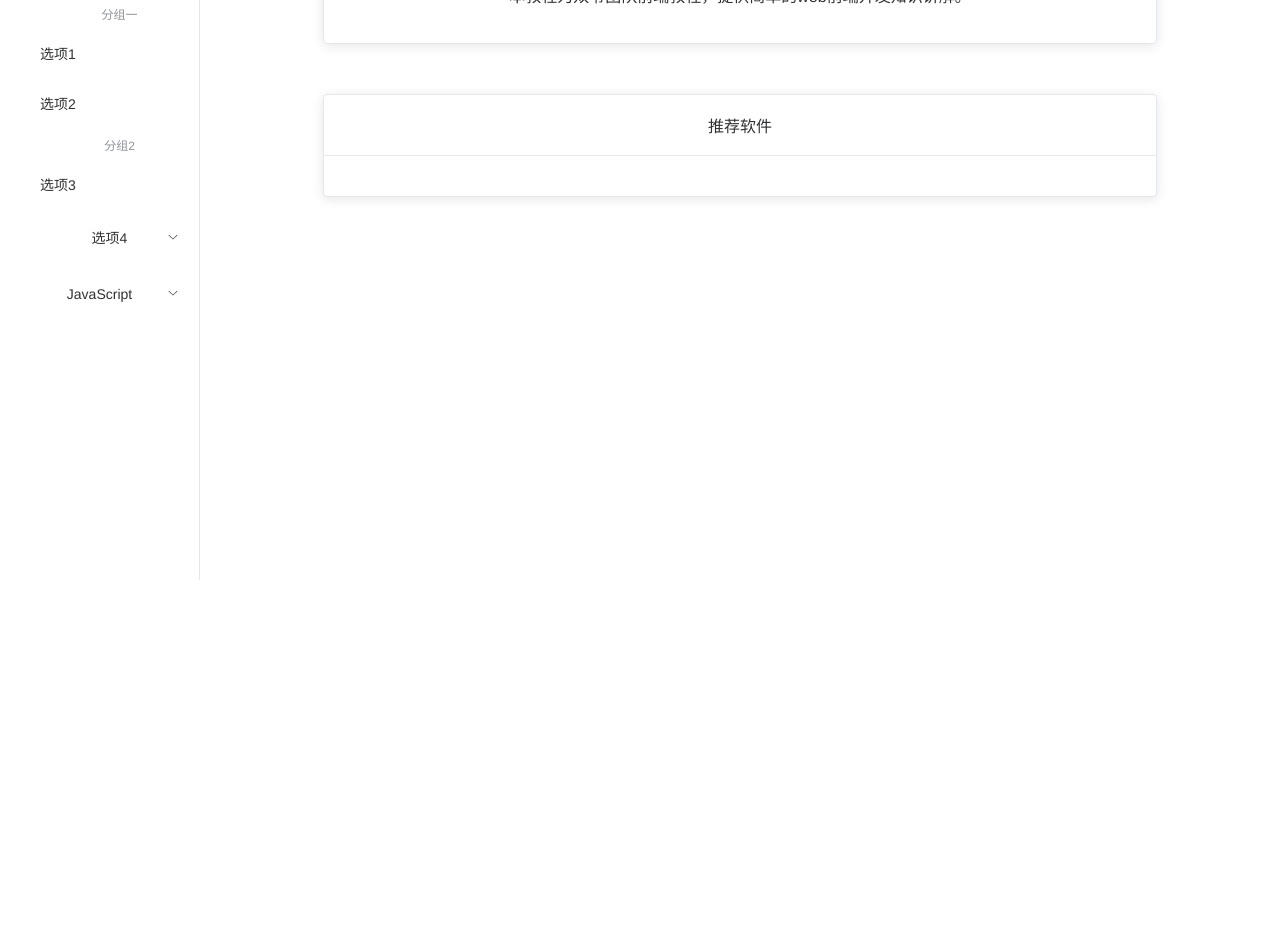
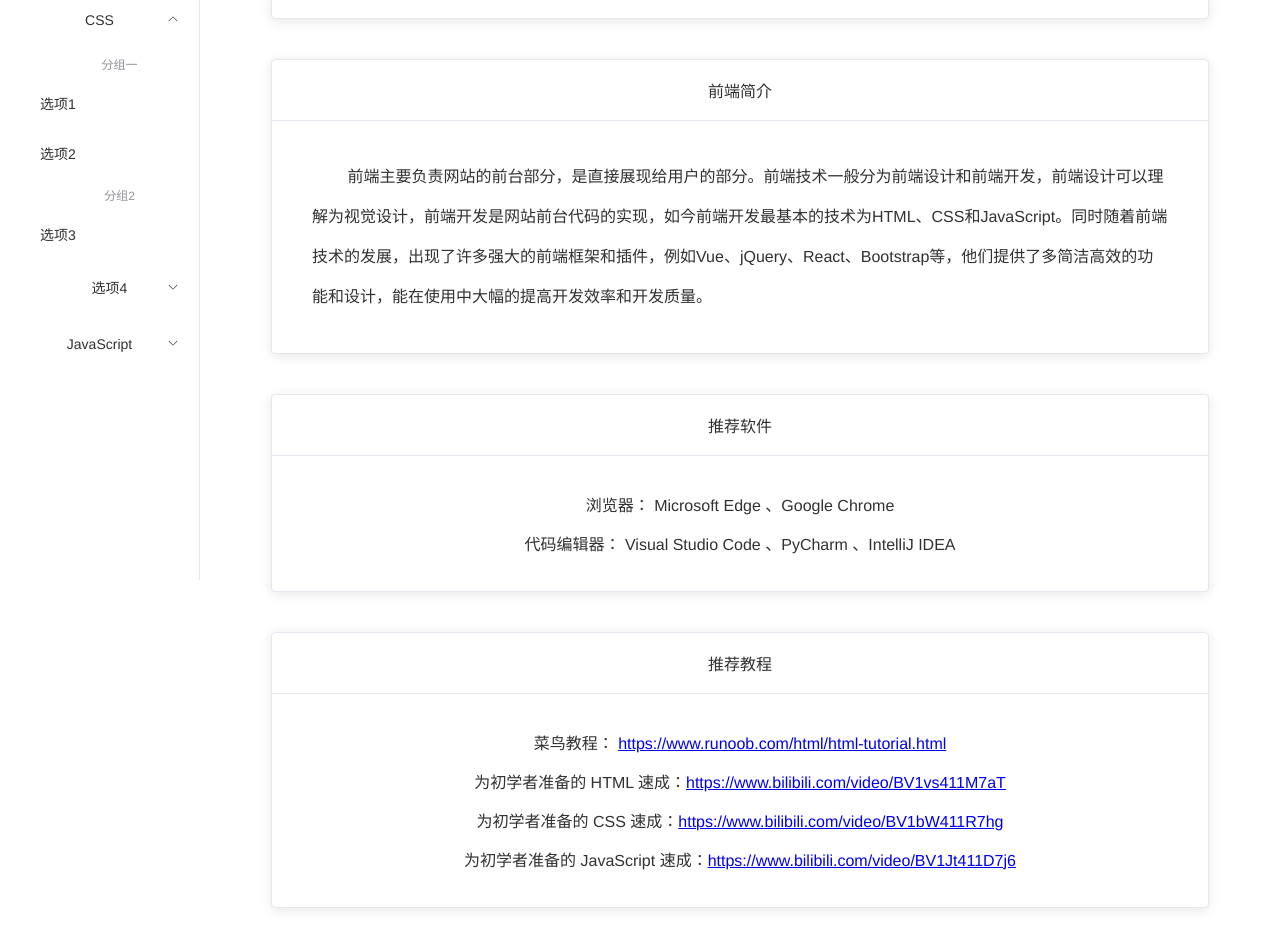
Before and after one commit to QANstar/Course, a Vue app in the folder courseproject/: page /#/introduce in a window 1280 px wide. Shown: the part 220-1168 px from the top of the page. Before the commit the page ends 800 px from the top, so only its background shows below. Built offline with nearby package versions, Linux system fonts and the light colour scheme.

Commit message:
前言模块编辑

```diff
--- a/courseproject/src/App.vue
+++ b/courseproject/src/App.vue
@@ -5,7 +5,10 @@
         <el-sub-menu index="1">
           <template #title><i class="el-icon-info"></i>前言</template>
           <router-link class="linkStyle" to="/introduce">
-            <el-menu-item index="1-1-1">介绍</el-menu-item>
+            <el-menu-item index="1-1-1">准备</el-menu-item>
+          </router-link>
+          <router-link class="linkStyle" to="/devTool">
+            <el-menu-item index="1-1-2">开发者工具</el-menu-item>
           </router-link>
         </el-sub-menu>
         <el-sub-menu index="2">
@@ -62,7 +65,7 @@
       <span>前端教程</span>
     </el-header>
 
-    <el-main>
+    <el-main class="main">
       <router-view/>
     </el-main>
   </el-container>
--- a/courseproject/src/assets/static/css/style.css
+++ b/courseproject/src/assets/static/css/style.css
@@ -25,6 +25,9 @@
     align-items: center;
     font-family: Avenir;
     border-bottom: solid 1px #e6e6e6;
+    position: fixed;
+    background-color:#fafafa;
+    width: 100%;
 }
 
 body {
@@ -56,8 +59,8 @@ body {
 }
 
 .introCard{
-    margin: 25px;
-    width: 80%;
+    margin: 20px;
+    width: 90%;
 }
 
 .introBox{
@@ -65,3 +68,42 @@ body {
     flex-direction: column;
     align-items: center;
 }
+
+.recommendList li{
+    list-style-type:none;
+    margin: 15px;
+}
+
+.recommendList ul{
+    padding: 0px;
+}
+
+.main{
+    padding-top: 60px !important;
+}
+
+::-webkit-scrollbar {
+    width: 10px;
+    height: 10px;
+}
+::-webkit-scrollbar-thumb {
+    background-color: #b4c7d0;
+    border: 3px solid transparent;
+    background-clip: padding-box;
+    border-radius: 5px;
+}
+::-webkit-scrollbar-track-piece {
+    background: 0 0;
+}
+
+.leftIntroDiv{
+    text-align: left;
+    padding: 20px;
+}
+
+.showBox{
+    width: 85%;
+    margin: 10px;
+    margin-top: 30px;
+    margin-bottom: 30px;
+}
--- a/courseproject/src/router/index.js
+++ b/courseproject/src/router/index.js
@@ -22,6 +22,14 @@ const routes = [
         // this generates a separate chunk (about.[hash].js) for this route
         // which is lazy-loaded when the route is visited.
         component: () => import('../views/Introduce')
+    },
+    {
+        path: '/devTool',
+        name: 'devTool',
+        // route level code-splitting
+        // this generates a separate chunk (about.[hash].js) for this route
+        // which is lazy-loaded when the route is visited.
+        component: () => import('../views/DevToolPage')
     }
 ]
 
--- /dev/null
+++ b/courseproject/src/views/DevToolPage.vue
@@ -0,0 +1,38 @@
+<template>
+  <div class="showAnim leftIntroDiv">
+    <h2>开发者工具介绍</h2>
+    <div class="showBox">
+      <h3>调出开发者工具</h3>
+      <ul>
+        <li>
+          F12
+        </li>
+        <li>
+          浏览器右键检查
+        </li>
+      </ul>
+    </div>
+    <div class="showBox">
+      <h3>开发者工具简单介绍</h3>
+      <p>开发者工具最常用的四个功能模块：元素（ELements）、控制台（Console）、源代码（Sources）、网络（Network）。</p>
+      <div>
+        <el-tabs v-model="activeName">
+        <el-tab-pane label="元素（Elements）" name="first">User</el-tab-pane>
+        <el-tab-pane label="控制台（Console）" name="second">Config</el-tab-pane>
+        <el-tab-pane label="源代码（Sources）" name="third">Role</el-tab-pane>
+        <el-tab-pane label="网络（Network）" name="fourth">Task</el-tab-pane>
+      </el-tabs>
+      </div>
+    </div>
+  </div>
+</template>
+
+<script>
+export default {
+  name: "DevToolPage"
+}
+</script>
+
+<style scoped>
+
+</style>
--- a/courseproject/src/views/Introduce.vue
+++ b/courseproject/src/views/Introduce.vue
@@ -15,11 +15,62 @@
     <el-card class="box-card introCard">
       <template #header>
         <div class="card-header">
+          <span>前端简介</span>
+        </div>
+      </template>
+      <div>
+        <p style="text-align: left;padding-left: 20px;padding-right: 20px;line-height: 40px">
+          &nbsp;&nbsp;&nbsp;&nbsp;&nbsp;&nbsp;&nbsp;&nbsp;前端主要负责网站的前台部分，是直接展现给用户的部分。前端技术一般分为前端设计和前端开发，前端设计可以理解为视觉设计，前端开发是网站前台代码的实现，如今前端开发最基本的技术为HTML、CSS和JavaScript。同时随着前端技术的发展，出现了许多强大的前端框架和插件，例如Vue、jQuery、React、Bootstrap等，他们提供了多简洁高效的功能和设计，能在使用中大幅的提高开发效率和开发质量。
+        </p>
+      </div>
+    </el-card>
+    <el-card class="box-card introCard">
+      <template #header>
+        <div class="card-header">
           <span>推荐软件</span>
         </div>
       </template>
-      <div>
-
+      <div class="recommendList">
+        <ul>
+          <li>
+            <span>浏览器：  </span>
+            <span>Microsoft Edge  、</span>
+            <span>Google Chrome</span>
+          </li>
+          <li>
+            <span>代码编辑器：  </span>
+            <span>Visual Studio Code  、</span>
+            <span>PyCharm  、</span>
+            <span>IntelliJ IDEA  </span>
+          </li>
+        </ul>
+      </div>
+    </el-card>
+    <el-card class="box-card introCard">
+      <template #header>
+        <div class="card-header">
+          <span>推荐教程</span>
+        </div>
+      </template>
+      <div class="recommendList">
+        <ul>
+          <li>
+            <span>菜鸟教程：  </span>
+            <a href="https://www.runoob.com/html/html-tutorial.html" target="_blank">https://www.runoob.com/html/html-tutorial.html</a>
+          </li>
+          <li>
+            <span>为初学者准备的 HTML 速成：</span>
+            <a href="https://www.bilibili.com/video/BV1vs411M7aT" target="_blank">https://www.bilibili.com/video/BV1vs411M7aT</a>
+          </li>
+          <li>
+            <span>为初学者准备的 CSS 速成：</span>
+            <a href="https://www.bilibili.com/video/BV1bW411R7hg" target="_blank">https://www.bilibili.com/video/BV1bW411R7hg</a>
+          </li>
+          <li>
+            <span>为初学者准备的 JavaScript 速成：</span>
+            <a href="https://www.bilibili.com/video/BV1Jt411D7j6" target="_blank">https://www.bilibili.com/video/BV1Jt411D7j6</a>
+          </li>
+        </ul>
       </div>
     </el-card>
   </div>
--- a/courseproject/vue.config.js
+++ b/courseproject/vue.config.js
@@ -22,5 +22,6 @@ module.exports = {
       swSrc: "./src/service-worker.js", // 自定义sw文件的位置
       importWorkboxFrom: "disabled" // 是否要引入线上的service-worker文件，我们只需要自己定义的文件，不需要谷歌提供的sw文件
     }
-  }
+  },
+  publicPath: process.env.NODE_ENV === "production" ? "/CoursePage" : "/"
 }
```
Also changed, not shown: 12 other files (tests, documents, lock files or other folders).
